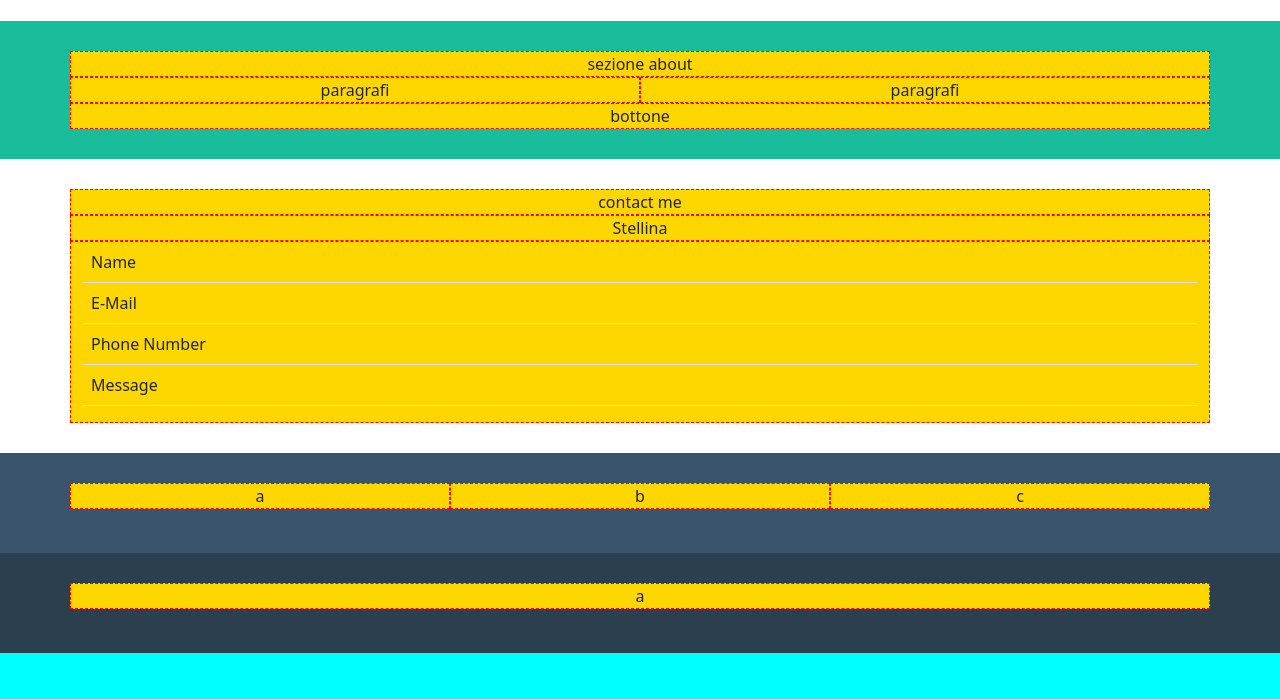
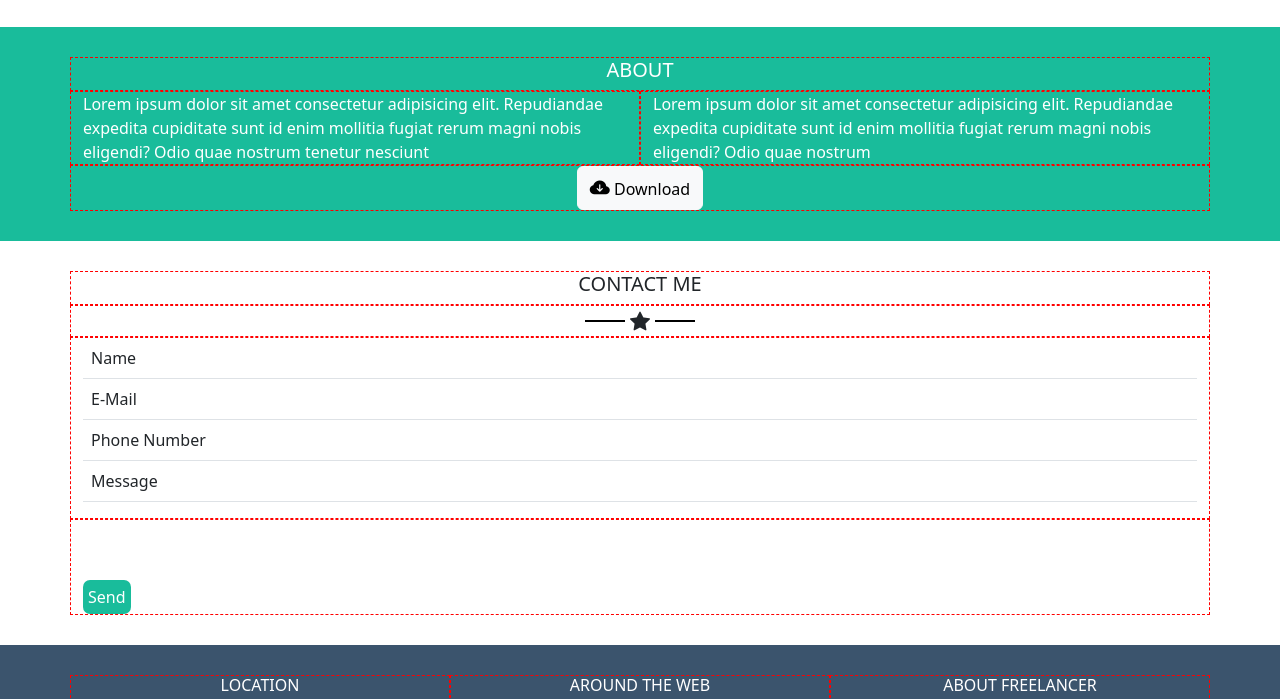
Before and after one commit to DezVibez/html-css-bootstrap-freelancer, a plain HTML site: page index.html in a window 1280 px wide. Shown: the part 1505-2204 px from the top of the page. Before the commit the page ends 2158 px from the top, so only its background shows below. Drawn offline with nearby package versions, Linux system fonts and the light colour scheme.

Commit message:
tutto tranne header

```diff
--- a/index.html
+++ b/index.html
@@ -43,7 +43,7 @@
 
     </header>
 
-    <div class="jumbo">
+    <div class="jumbo text-white">
         <div class="container">
 
             <div class="row justify-content-center">
@@ -107,9 +107,11 @@
 
             <div class="row ">
 
-                <div class="col-12 text-center">
-                    Stella
+                <div class="col-12 d-flex justify-content-center align-items-center">
 
+                    <div class="linea bg-black"></div>
+                    <i class="bi bi-star-fill"></i>
+                    <div class="linea bg-black"></div>
                 </div>
 
             </div>
@@ -147,14 +149,14 @@
         </div>
     </main>
 
-    <div class="sub-main">
+    <div class="sub-main text-white">
         <div class="container">
 
             <div class="row ">
 
                 <div class="col-12 text-center">
 
-                    sezione about
+                    <h5>ABOUT</h5>
 
                 </div>
 
@@ -162,15 +164,21 @@
 
             <div class="row row-cols-1 row-cols-sm-2">
 
-                <div class="col-12 text-center">
+                <div class="col-12">
 
-                    paragrafi
+                    Lorem ipsum dolor sit amet consectetur adipisicing elit.
+                    Repudiandae expedita cupiditate sunt id enim mollitia fugiat
+                    rerum magni nobis eligendi? Odio quae nostrum
+                    tenetur nesciunt
 
                 </div>
 
-                <div class="col-12 text-center">
+                <div class="col-12">
 
-                    paragrafi
+                    Lorem ipsum dolor sit amet consectetur adipisicing elit.
+                    Repudiandae expedita cupiditate sunt id enim mollitia fugiat
+                    rerum magni nobis eligendi? Odio quae nostrum
+
 
                 </div>
 
@@ -180,7 +188,7 @@
 
                 <div class="col-12 text-center">
 
-                    bottone
+                    <button type="button" class="btn btn-light"><i class="bi bi-cloud-arrow-down-fill"></i> Download</button>
 
                 </div>
 
@@ -198,10 +206,12 @@
 
             <div class="row">
                 <div class="col-12 text-center">
-                    contact me
+                    <h5>CONTACT ME</h5>
                 </div>
-                <div class="col-12 text-center">
-                    Stellina
+                <div class="col-12 text-center d-flex justify-content-center align-items-center">
+                    <div class="linea bg-black"></div>
+                    <i class="bi bi-star-fill"></i>
+                    <div class="linea bg-black"></div>
                 </div>
             </div>
 
@@ -231,28 +241,49 @@
                 </div>
             </div>
 
+            <div class="row">
+                <div class="col d-flex flex-end">
+
+                    <button class="btn-contact-me">Send</button>
+
+                </div>
+            </div>
+
         </div>
 
 
 
     </div>
 
-    <div class="about">
+    <div class="about text-white">
 
         <div class="container">
 
             <div class="row row-cols-1 row-cols-sm-3">
 
                 <div class="col text-center">
-                    a
+                    <h6>
+                        LOCATION
+                    </h6>
+                    via tal dei tali 1, disneyland
+                </div>
+
+                <div class="col text-center ">
+                    <h6>
+                        AROUND THE WEB
+                    </h6>
+                    <i class="bi bi-facebook"></i>
+                    <i class="bi bi-google"></i>
+                    <i class="bi bi-twitter"></i>
+                    <i class="bi bi-linkedin"></i>
                 </div>
 
                 <div class="col text-center">
-                    b
-                </div>
+                    <h6>
+                        ABOUT FREELANCER
+                    </h6>
 
-                <div class="col text-center">
-                    c
+                    Lorem ipsum dolor sit amet consectetur adipisic
 
                 </div>
             </div>
@@ -265,11 +296,11 @@
     </div>
 
     <footer>
-        <div class="container">
+        <div class="container text-white ">
 
             <div class="row">
-                <div class="col text-center">
-                    a
+                <div class="col text-center fs-6">
+                    copyright mio e basta
                 </div>
             </div>
         </div>
--- a/style.css
+++ b/style.css
@@ -33,7 +33,7 @@ h1 {
 
 .linea {
     height: 2px;
-    background-color: black;
+    background-color: white;
     width: 40px;
     margin: 0 5px;
 }
@@ -48,12 +48,9 @@ main {
     min-height: 100px;
 }
 
-.row {
-    background-color: chartreuse;
-    }
+
 
 [class^="col"] {
-    background-color: gold;
     border: 1px dashed red;
     }
 
@@ -69,6 +66,15 @@ main {
     padding: 30px;
 }
 
+.btn-contact-me {
+    background-color: rgb(25,188,155);
+    border-radius: 7px;
+    border: none;
+    padding: 5px;
+    color: white;
+    margin-top:60px
+}
+
 .about {
     background-color: rgb(59,84,109);
     min-height: 100px;
```
